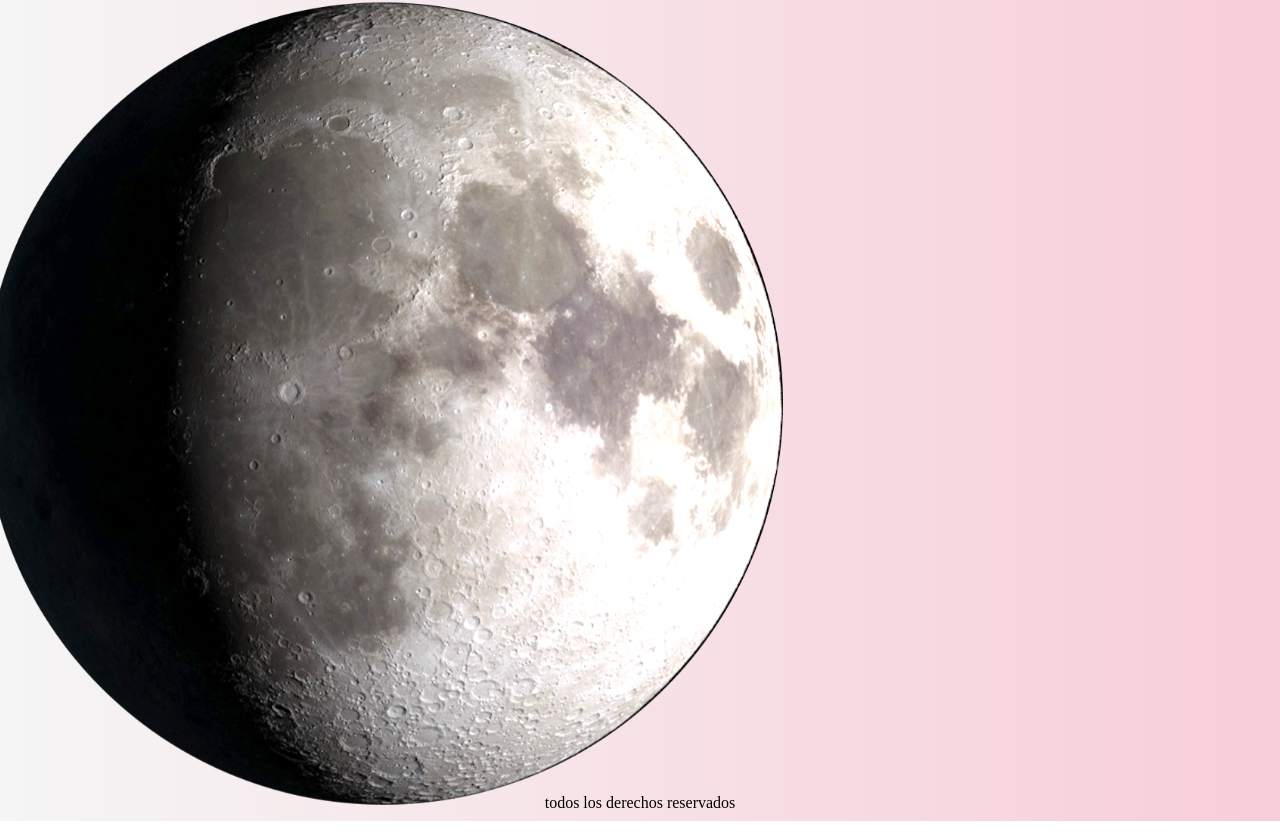
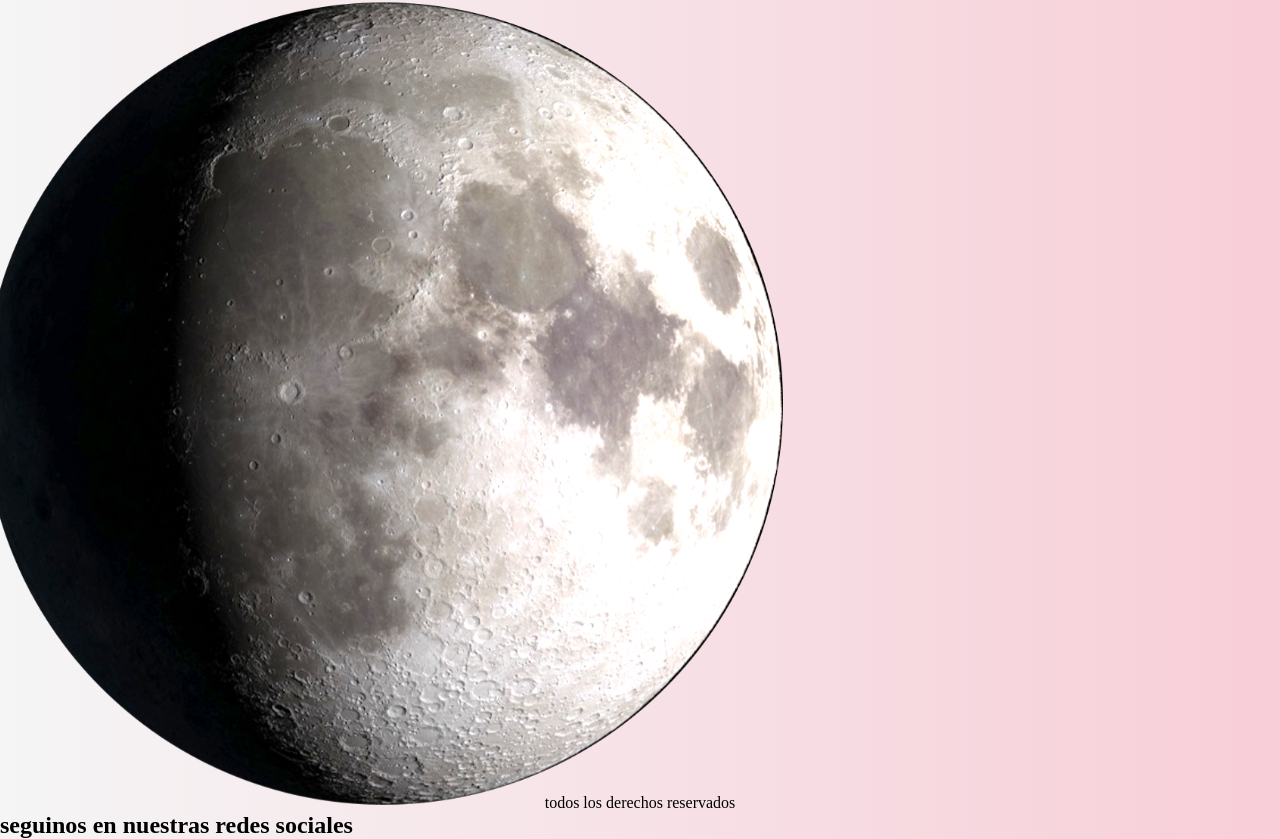
Before and after one commit to AlejandroNecchi/claseGitHub, a plain HTML site: page index.html in a window 1280 px wide. Shown: the part 858-1697 px from the top of the page. Drawn offline with nearby package versions, Linux system fonts and the light colour scheme.

Commit message:
cambios en el footer del index

```diff
--- a/index.html
+++ b/index.html
@@ -66,6 +66,7 @@
 
 	<footer class="footerNosotros">
 		<p>todos los derechos reservados</p>
+		<h2> seguinos en nuestras redes sociales</h2>
 	</footer>
 
 
```
